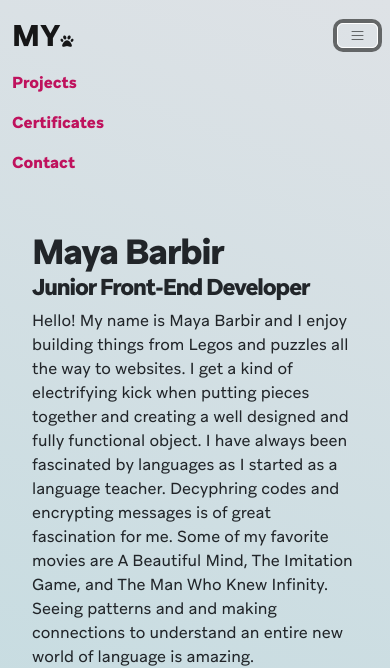
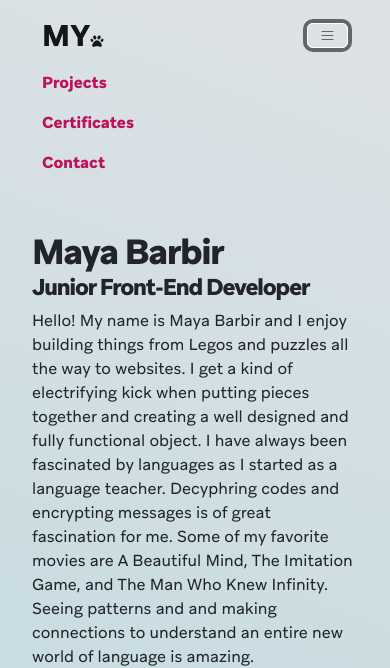
Before and after one commit to Mayadev3/portfolio-website, a plain HTML site: page index.html in a window 390 px wide. Both pictures are taken after a click on the button "Toggle navigation". Shown: the top 668 px of the page. Drawn offline with nearby package versions, Linux system fonts and the light colour scheme.

Commit message:
fixed the alignment of navbar items

```diff
--- a/index.html
+++ b/index.html
@@ -31,7 +31,7 @@
     <button class="navbar-toggler" type="button" data-bs-toggle="collapse" data-bs-target="#navbarNav" aria-controls="navbarNav" aria-expanded="false" aria-label="Toggle navigation">
       <span class="navbar-toggler-icon text-end"></span>
     </button>
-    <div class="collapse navbar-collapse" id="navbarNav">
+    <div class="collapse navbar-collapse nav-ul-container" id="navbarNav">
       <ul class="navbar-nav nav-list">
         <li class="nav-item">
           <a class="nav-link" aria-current="page" href="#projects">Projects</a>
--- a/style.css
+++ b/style.css
@@ -3,6 +3,7 @@
   --font-family-text: "aribau regular", "serif";
   --primary-color: #bf125d;
   --secondary-color: #047481;
+  --tertiary-color: black;
 }
 
 @font-face {
@@ -37,12 +38,19 @@ body {
 .paw {
   font-size: 13px;
 }
+ul {
+  display: block;
+  margin: 0 auto;
+}
+ul li {
+  font-family: var(--font-family-headings);
+  margin-right: 50px;
+}
 .nav-item a {
-  color: black;
-  font-family: var(--font-family-headings);
+  color: var(--tertiary-color);
 }
 .nav-item a:hover {
-  color: var(--secondary-color);
+  color: var(--primary-color);
 }
 /*section-2 about me and illustration*/
 .about-me-info {
@@ -211,8 +219,9 @@ footer {
 }
 /* Media Query */
 @media (max-width: 913px) {
-  .my-logo {
-    margin-left: 0;
+  .my-logo,
+  ul {
+    margin-left: 30px;
   }
   .nav-item a {
     color: var(--primary-color);
@@ -220,6 +229,7 @@ footer {
   .navbar-toggler {
     font-size: 10px;
     border: 1px solid white;
+    margin-right: 30px;
   }
   .about-container-total {
     display: flex;
```
